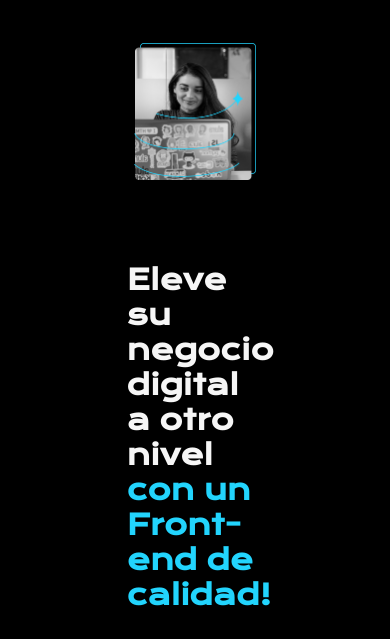
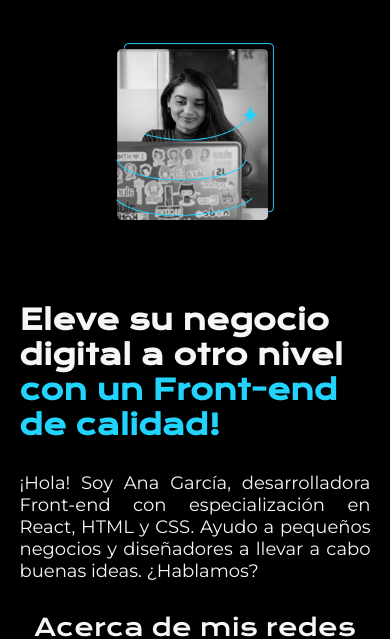
Before and after one commit to ivandiaz94ing/html-css-alura, a plain HTML site: page index.html in a window 390 px wide. Shown: the part 84-723 px from the top of the page. Drawn offline with nearby package versions, Linux system fonts and the light colour scheme.

Commit message:
finalizacion del portafolio curso alura

```diff
--- a/styles/main.css
+++ b/styles/main.css
@@ -131,6 +131,11 @@
 @media(max-width: 1200px){
     .presentation{
         flex-direction: column-reverse;
+        padding: 5%;
+    }
+
+    .presentation__content{
+        width: auto;
     }
 
     .header{
```
